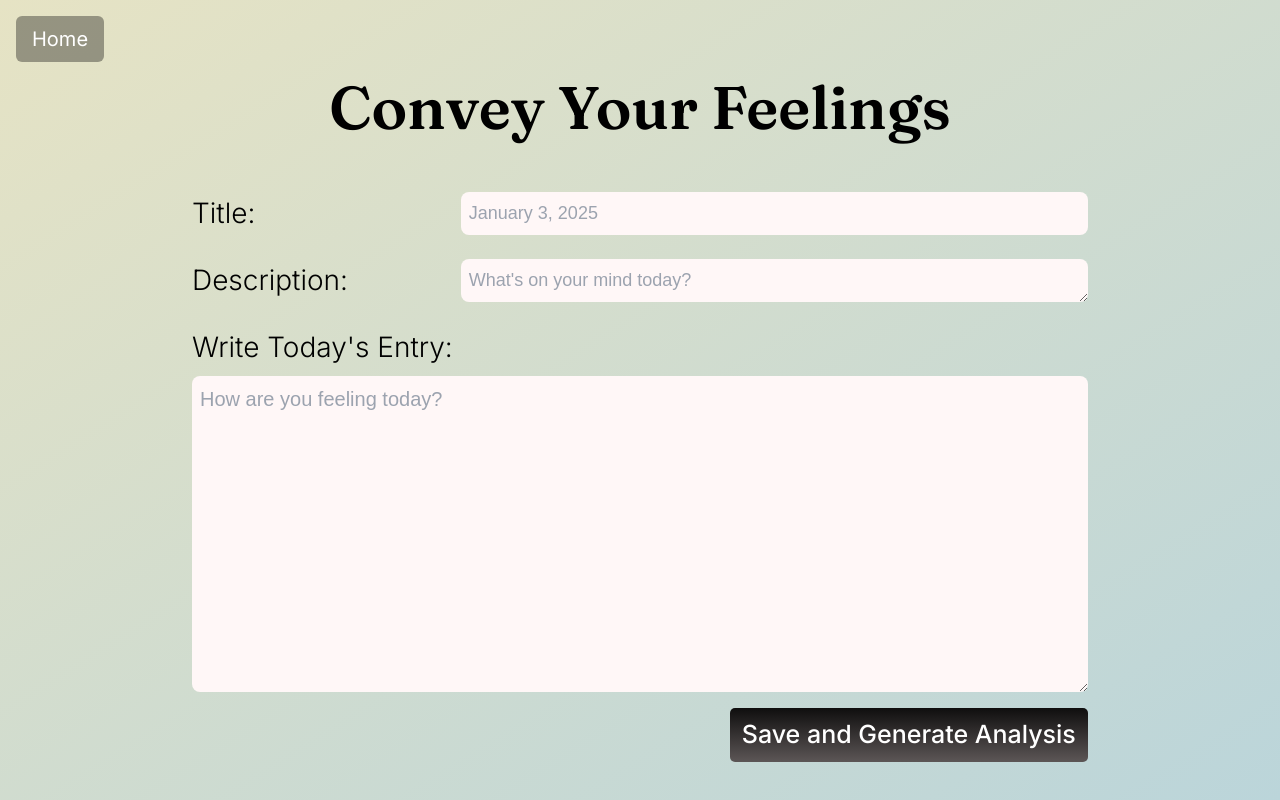
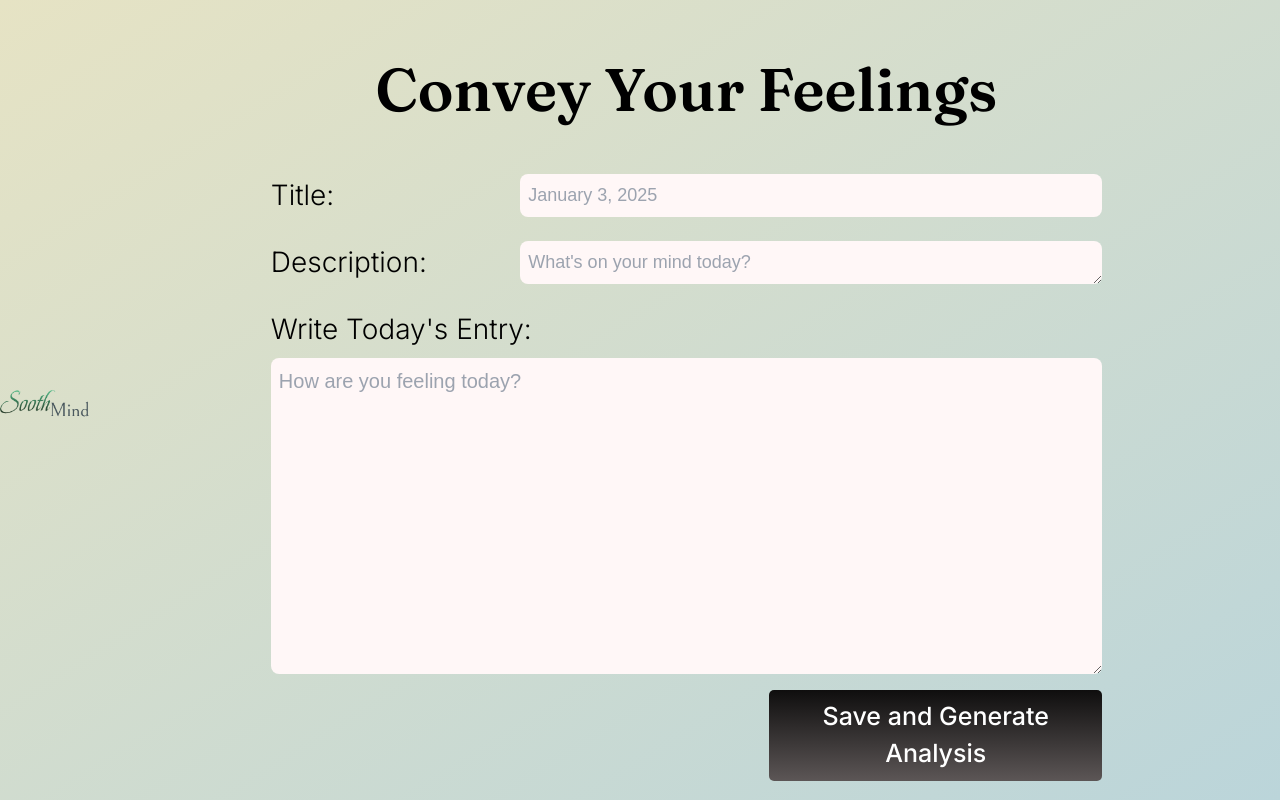
Before and after one commit to SHIVAM-KUMAR-59/sooth-mind, a Next.js app: page /journal/create-journal in a window 1280 px wide. Built offline with nearby package versions, Linux system fonts and the light colour scheme; a web font is replaced by a local one.

Commit message:
Logo Added

```diff
--- a/components/navbar/Navbar.js
+++ b/components/navbar/Navbar.js
@@ -1,14 +1,14 @@
 'use client'
 import Link from 'next/link'
-import SignoutButton from '../auth/SignoutButton'
 import NavButton from './NavButton'
+import Image from 'next/image'
 
 const Navbar = ({ session }) => {
   return (
     <nav className="flex w-full p-2">
       <div className="w-[95%] mx-auto flex gap-4 items-center justify-between">
         <Link href="/" className="text-black">
-          Logo
+          <Image src="/Logo.png" width={100} height={100} alt="logo" />
         </Link>
         {session ? (
           <>
--- a/pages/journal/[id].js
+++ b/pages/journal/[id].js
@@ -4,6 +4,7 @@ import { useRouter } from 'next/router'
 import Link from 'next/link'
 import '@/app/globals.css'
 import '@/app/styles.css'
+import Image from 'next/image'
 
 const Journal = () => {
   const router = useRouter()
@@ -61,11 +62,8 @@ const Journal = () => {
 
   return (
     <main className="min-h-screen bg-gradient-to-t from-[#B8C9E1] to-[#EAF3F5] text-black">
-      <Link
-        href="/"
-        className="absolute top-0 left-0 mt-4 ml-4 text-white inter-regular bg-black bg-opacity-35 px-4 py-2 rounded-md text-[20px] hover:scale-105 hover:bg-opacity-70 transition-all duration-200"
-      >
-        Home
+      <Link href="/" className="text-black">
+        <Image src="/Logo.png" width={100} height={100} alt="logo" />
       </Link>
       <section className="w-[95%] xl:w-[70%] mx-auto h-full flex flex-col items-center justify-center gap-2">
         <div className="w-full">
--- a/pages/journal/[id]/data.js
+++ b/pages/journal/[id]/data.js
@@ -13,6 +13,7 @@ import Link from 'next/link'
 import html2canvas from 'html2canvas'
 import '@/app/globals.css'
 import '@/app/styles.css'
+import Image from 'next/image'
 
 const JournalData = () => {
   const [journal, setJournal] = useState(null)
@@ -175,11 +176,8 @@ const JournalData = () => {
 
   return (
     <div className="min-h-screen bg-gradient-to-t from-[#B8C9E1] to-[#EAF3F5] py-8 px-4">
-      <Link
-        href="/"
-        className="absolute top-0 left-0 mt-4 ml-4 text-white inter-regular bg-black bg-opacity-35 px-4 py-2 rounded-md text-[20px] hover:scale-105 hover:bg-opacity-70 transition-all duration-200"
-      >
-        Home
+      <Link href="/" className="text-black">
+        <Image src="/Logo.png" width={100} height={100} alt="logo" />
       </Link>
       <div className="max-w-4xl mx-auto space-y-6 mt-5">
         <div className="bg-white rounded-lg shadow-lg p-6">
--- a/pages/journal/create-journal.js
+++ b/pages/journal/create-journal.js
@@ -8,6 +8,7 @@ import Button from '@/components/journal/Button'
 import '@/app/globals.css'
 import '@/app/styles.css'
 import Link from 'next/link'
+import Image from 'next/image'
 
 const CreateJournal = () => {
   const router = useRouter()
@@ -66,11 +67,8 @@ const CreateJournal = () => {
 
   return (
     <main className="min-h-screen bg-gradient-to-br from-[#E6E3C4] to-[#BBD5DA] relative flex justify-center items-center">
-      <Link
-        href="/"
-        className="absolute top-0 left-0 mt-4 ml-4 text-white inter-regular bg-black bg-opacity-35 px-4 py-2 rounded-md text-[20px] hover:scale-105 hover:bg-opacity-70 transition-all duration-200"
-      >
-        Home
+      <Link href="/" className="text-black">
+        <Image src="/Logo.png" width={100} height={100} alt="logo" />
       </Link>
       <div className="w-full flex flex-col justify-center items-center">
         <div className="text-center">
```
